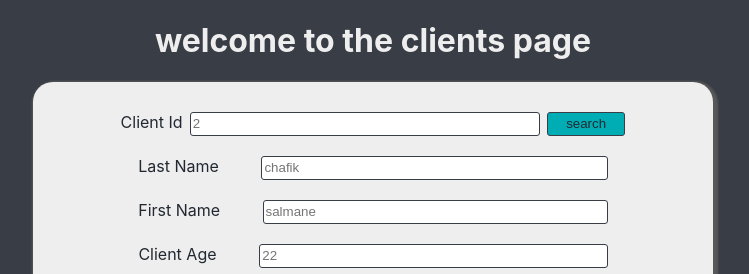
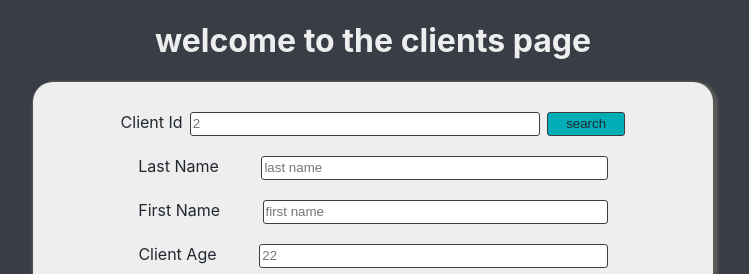
Before and after one commit to hanane54/security-app-front-end-forked, a React (Create React App) app: page /clients in a window 1280 px wide. Shown: the top 274 px of the page, without its empty margins (267-1016 px from the left). Built offline with nearby package versions, Linux system fonts and the light colour scheme; no server answers.

Commit message:
initialized the project both back and front end

```diff
--- a/src/Components/Client/ClientForm.js
+++ b/src/Components/Client/ClientForm.js
@@ -37,9 +37,7 @@ function ClientForm(props) {
           url: host + `/clients/${clientId}`,
           method: "get",
         },
-        (data) => {
-          console.log(data);
-        }
+        () => {}
       );
       setFormError("");
     } else {
@@ -137,7 +135,7 @@ function ClientForm(props) {
         <label>Last Name</label>
         <input
           type="text"
-          placeholder="chafik"
+          placeholder="last name"
           onChange={lastNameHandler}
           value={lastName}
         />
@@ -146,7 +144,7 @@ function ClientForm(props) {
         <label>First Name</label>
         <input
           type="text"
-          placeholder="salmane"
+          placeholder="first name"
           onChange={firstNameHandler}
           value={firstName}
         />
@@ -171,7 +169,7 @@ function ClientForm(props) {
         <Button onClick={deleteClient}>delete client</Button>
         <Button
           onClick={() => {
-            props.search("");
+            window.location.reload(false);
           }}
         >
           show all clients
--- a/src/assets/requests.js
+++ b/src/assets/requests.js
@@ -1,6 +1,6 @@
 import { useState, useCallback } from 'react';
 
-export const host="http://localhost:8080/security-api/v1";
+export const host="http://localhost:9000/security-api/v1";
 
 const useHttp = () => {
   const [isLoading, setIsLoading] = useState(false);
```
